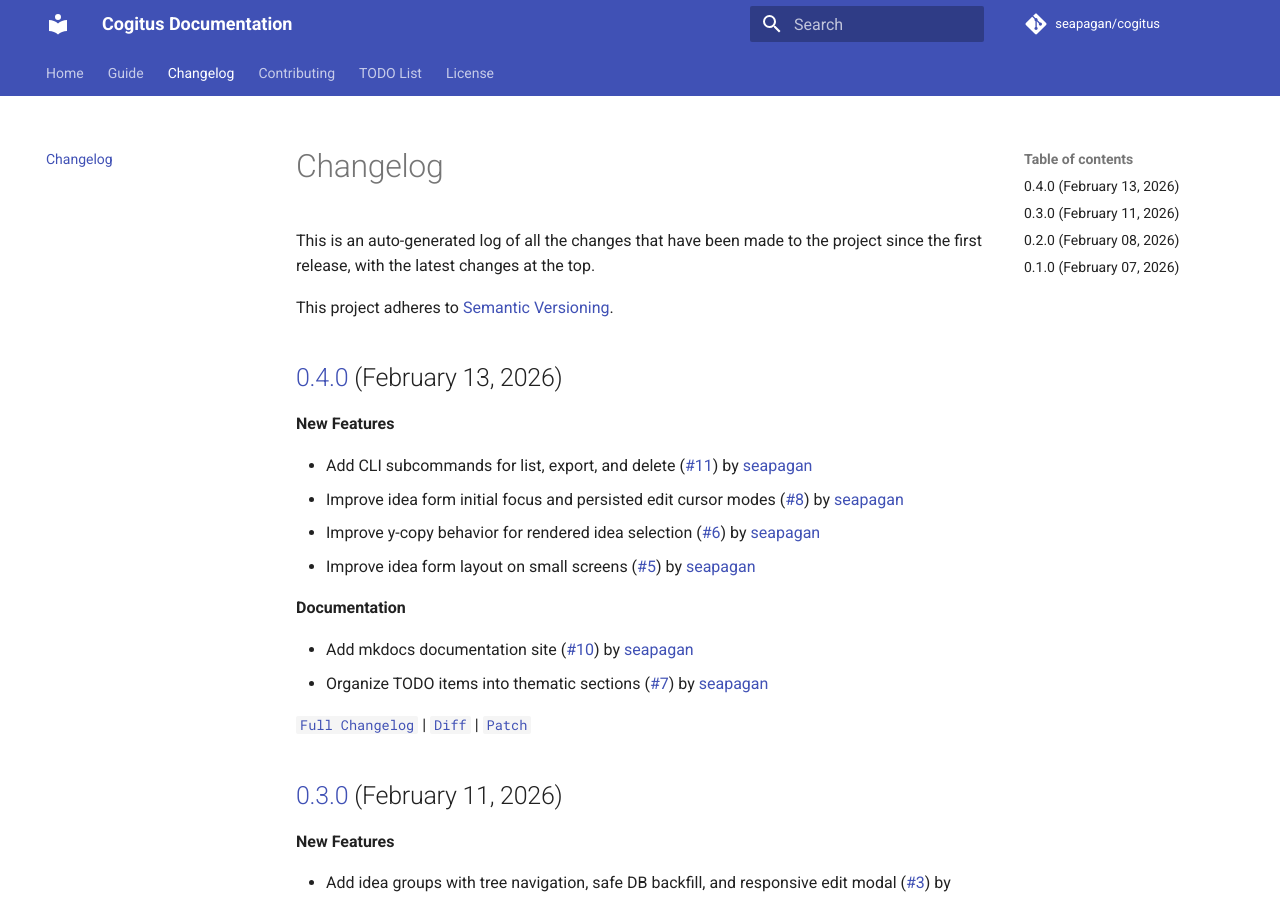
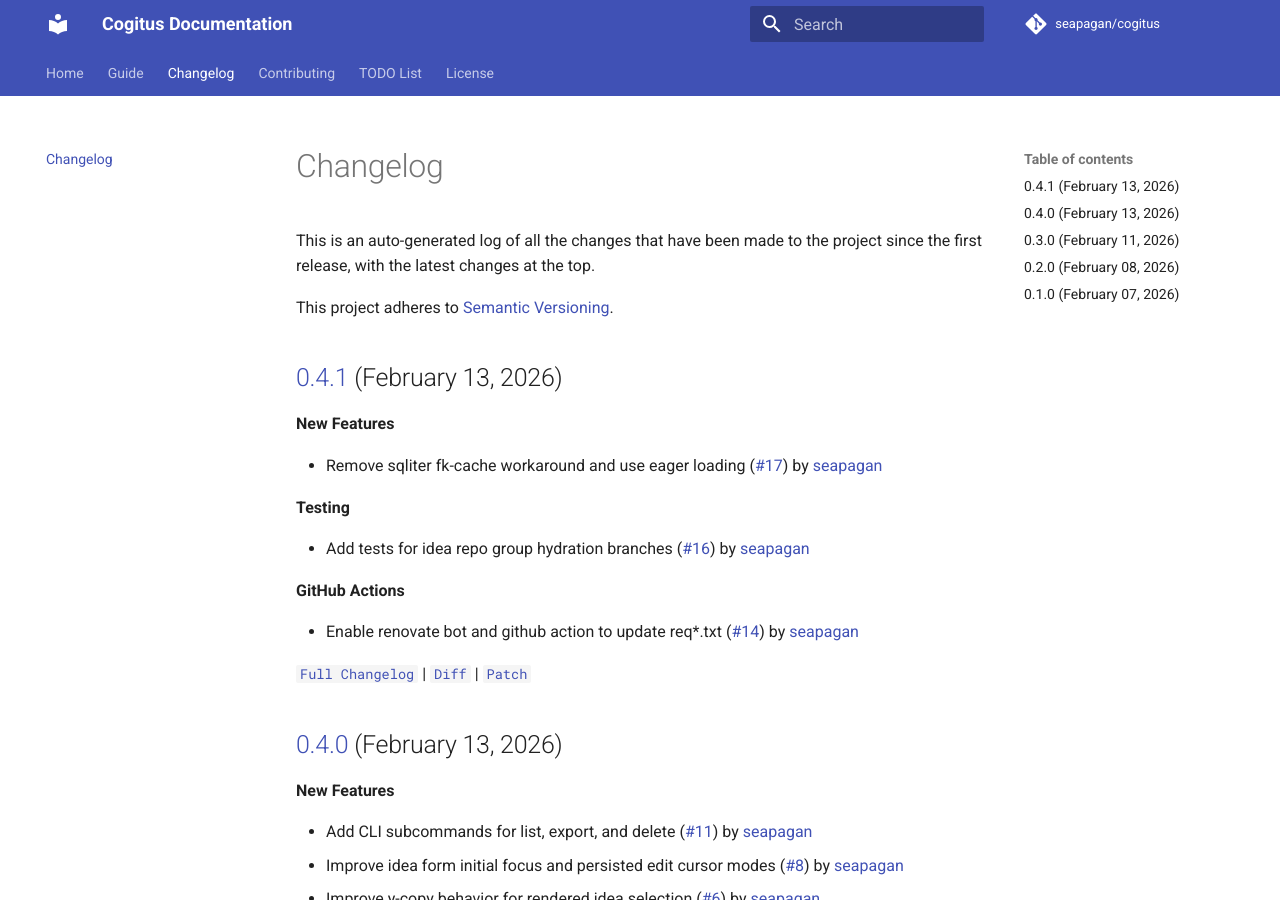
Before and after one commit to seapagan/cogitus, an MkDocs documentation site: the page built from docs/project/changelog.md, in a window 1280 px wide and 900 px high. Built offline with MkDocs 1.6.1 and Material for MkDocs 9.7.7, drawn with Linux system fonts in a browser that asks for light colours; comment, search, counter and statistics services are not loaded.

Commit message:
prep for 0.4.1 release
Signed-off-by: Grant Ramsay <seapagan@gmail.com>

```diff
--- a/CHANGELOG.md
+++ b/CHANGELOG.md
@@ -5,6 +5,21 @@ project since the first release, with the latest changes at the top.
 
 This project adheres to [Semantic Versioning](https://semver.org/spec/v2.0.0.html).
 
+## [0.4.1](https://github.com/seapagan/cogitus/releases/tag/0.4.1) (February 13, 2026)
+
+**New Features**
+
+- Remove sqliter fk-cache workaround and use eager loading ([#17](https://github.com/seapagan/cogitus/pull/17)) by [seapagan](https://github.com/seapagan)
+
+**Testing**
+
+- Add tests for idea repo group hydration branches ([#16](https://github.com/seapagan/cogitus/pull/16)) by [seapagan](https://github.com/seapagan)
+
+**GitHub Actions**
+
+- Enable renovate bot and github action to update req*.txt ([#14](https://github.com/seapagan/cogitus/pull/14)) by [seapagan](https://github.com/seapagan)
+
+[`Full Changelog`](https://github.com/seapagan/cogitus/compare/0.4.0...0.4.1) | [`Diff`](https://github.com/seapagan/cogitus/compare/0.4.0...0.4.1.diff) | [`Patch`](https://github.com/seapagan/cogitus/compare/0.4.0...0.4.1.patch)
 
 ## [0.4.0](https://github.com/seapagan/cogitus/releases/tag/0.4.0) (February 13, 2026)
 
--- a/pyproject.toml
+++ b/pyproject.toml
@@ -1,6 +1,6 @@
 [project]
 name = "cogitus"
-version = "0.4.0"
+version = "0.4.1"
 description = "Cogitus — a fast, searchable terminal workspace for capturing and evolving programming ideas."
 readme = "README.md"
 authors = [{ name = "Grant Ramsay", email = "seapagan@gmail.com" }]
```
Also changed, not shown: README.md (+1 -1 lines), TODO.md (+4 -0 lines), 1 other file.
